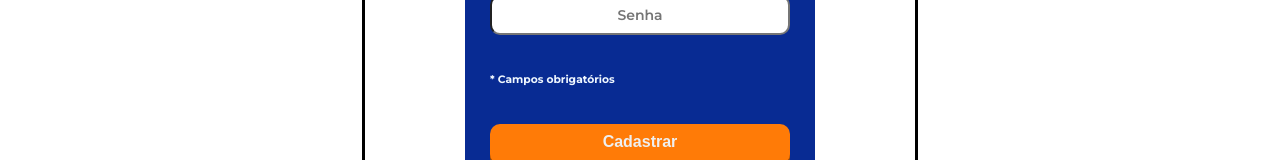
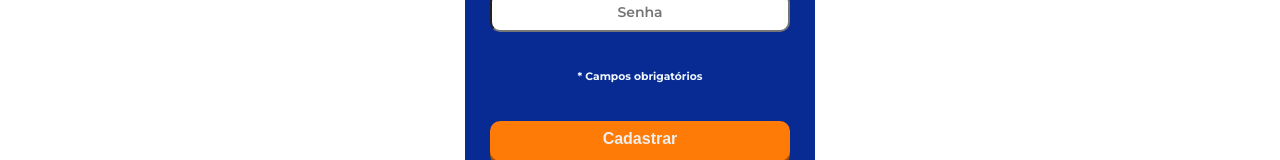
Before and after one commit to LorraneRochaS/hotelReact, a React (Vite) app: page /login in a window 1280 px wide. Shown: the part 530-690 px from the top of the page. Built offline with nearby package versions, Linux system fonts and the light colour scheme.

Commit message:
finalizando css forms

```diff
--- a/src/assets/pages/Login/Login.module.css
+++ b/src/assets/pages/Login/Login.module.css
@@ -3,7 +3,8 @@
     place-self: center;
     justify-content: center;
     padding: 100px;
-    border: solid;
+
+
 }
 
 
@@ -11,6 +12,7 @@
     display: grid;
     justify-content: center;
     place-self: center;
+
 }
 
 .form {
@@ -47,5 +49,9 @@
     color: aliceblue;
     font-size: 12pt;
     box-sizing: 0px 10px 40px;
+}
 
+.form h6{
+    justify-content: center;
+    place-self: center;
 }
```
